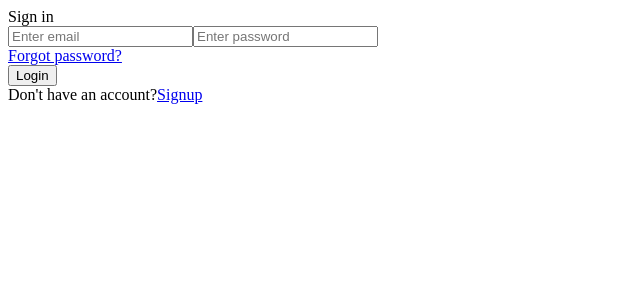
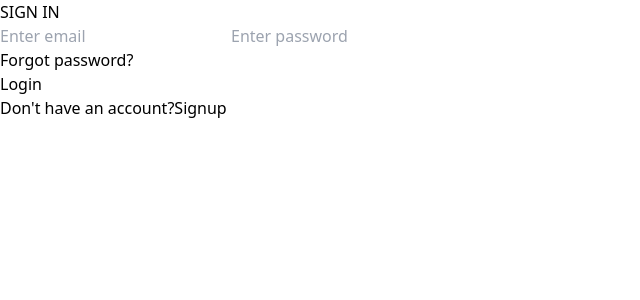
Before and after one commit to Medtekviyab/Product-App, a Next.js app in the folder alliance-app/: page /Signin in a window 1280 px wide. Shown: the top 300 px of the page, without its empty margins (0-640 px from the left). Built offline with nearby package versions, Linux system fonts and the light colour scheme.

Commit message:
Update Signin.js

```diff
--- a/alliance-app/src/pages/Signin.js
+++ b/alliance-app/src/pages/Signin.js
@@ -1,6 +1,8 @@
 "use client";
 import React from "react";
 import { useRouter } from "next/navigation";
+import '../../src/app/globals.css';
+import Navbar from "@/components/Navbar";
 
 const Signin = () => {
   const router = useRouter();
@@ -11,9 +13,10 @@
   };
 
   return (
-    <div className="container">
+
+    <div className="signin_container">
       <div className="form">
-        <header className="sign-in-header">Sign in</header>
+        <header className="sign-in-header">SIGN IN</header>
         <form action="#">
           <input
             type="text"
@@ -40,7 +43,7 @@
             onClick={handleSignupClick}
           >
             Signup
-          </a>{" "}
+          </a>
         </div>
       </div>
     </div>
```
